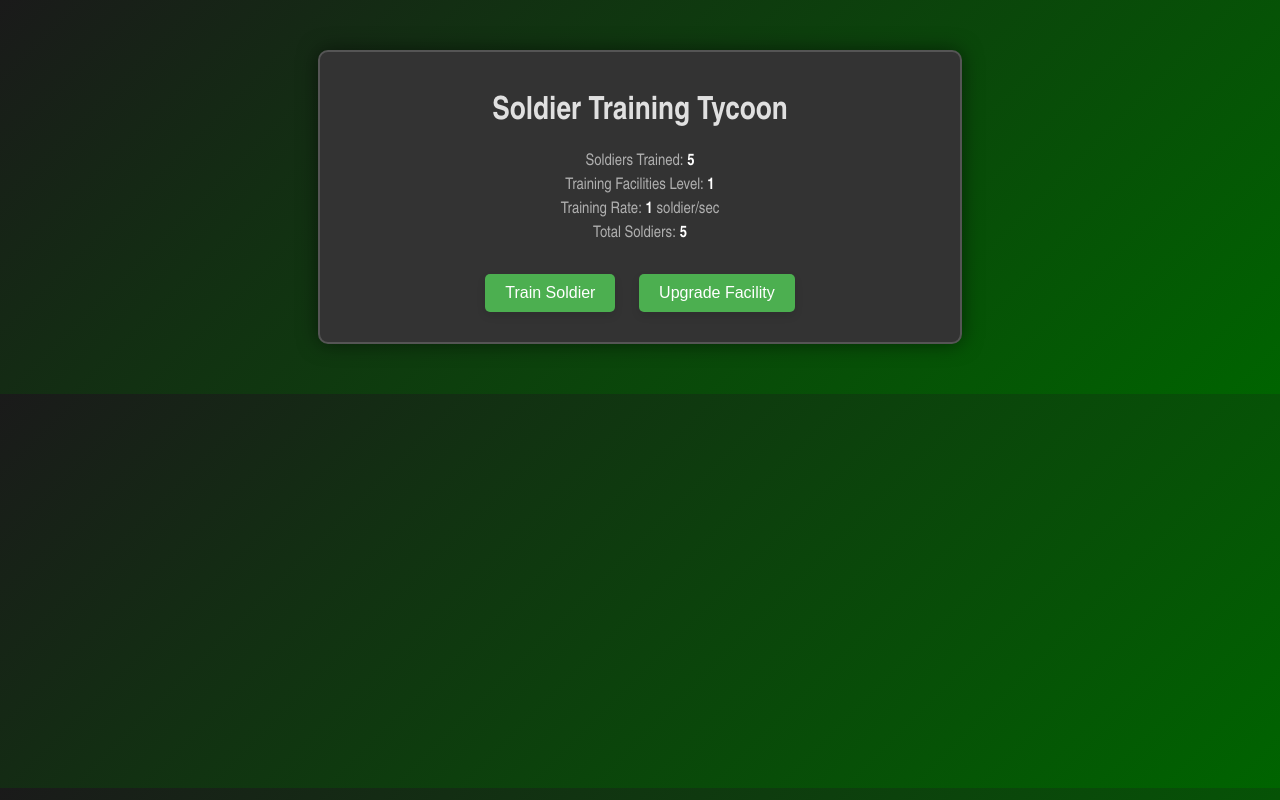
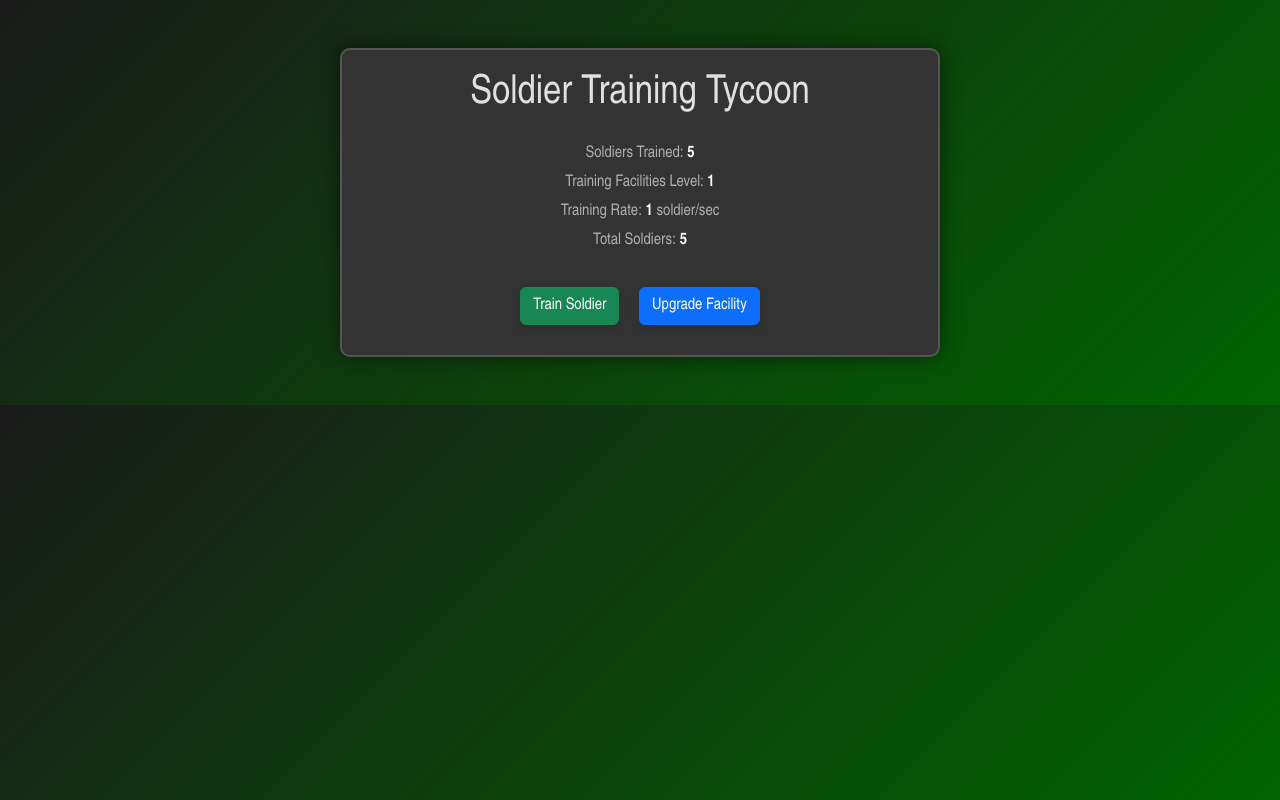
Before and after one commit to largefort/militarytrainingtycoon, a plain HTML site: page index.html in a window 1280 px wide. Drawn offline with nearby package versions, Linux system fonts and the light colour scheme.

Commit message:
Update index.html

```diff
--- a/index.html
+++ b/index.html
@@ -4,6 +4,8 @@
     <meta charset="UTF-8">
     <meta name="viewport" content="width=device-width, initial-scale=1.0">
     <title>Soldier Training Tycoon</title>
+    <!-- Bootstrap 5 CSS -->
+    <link href="https://cdn.jsdelivr.net/npm/bootstrap@5.3.0-alpha1/dist/css/bootstrap.min.css" rel="stylesheet">
     <link rel="stylesheet" href="styles.css">
 </head>
 <body>
@@ -11,16 +13,18 @@
         <source src="bgm.mp3" type="audio/mpeg">
         Your browser does not support the audio element.
     </audio>
-    <div class="container">
-        <h1>Soldier Training Tycoon</h1>
-        <div class="stats">
+    <div class="container my-5">
+        <h1 class="text-center mb-4">Soldier Training Tycoon</h1>
+        <div class="stats text-center mb-4">
             <p>Soldiers Trained: <span id="soldiers">0</span></p>
             <p>Training Facilities Level: <span id="facility-level">1</span></p>
             <p>Training Rate: <span id="training-rate">1</span> soldier/sec</p>
             <p>Total Soldiers: <span id="total-soldiers">0</span></p>
         </div>
-        <button onclick="trainSoldier()">Train Soldier</button>
-        <button onclick="upgradeFacility()">Upgrade Facility</button>
+        <div class="text-center">
+            <button class="btn btn-success mx-2" onclick="trainSoldier()">Train Soldier</button>
+            <button class="btn btn-primary mx-2" onclick="upgradeFacility()">Upgrade Facility</button>
+        </div>
     </div>
 
     <script src="script.js"></script>
```
